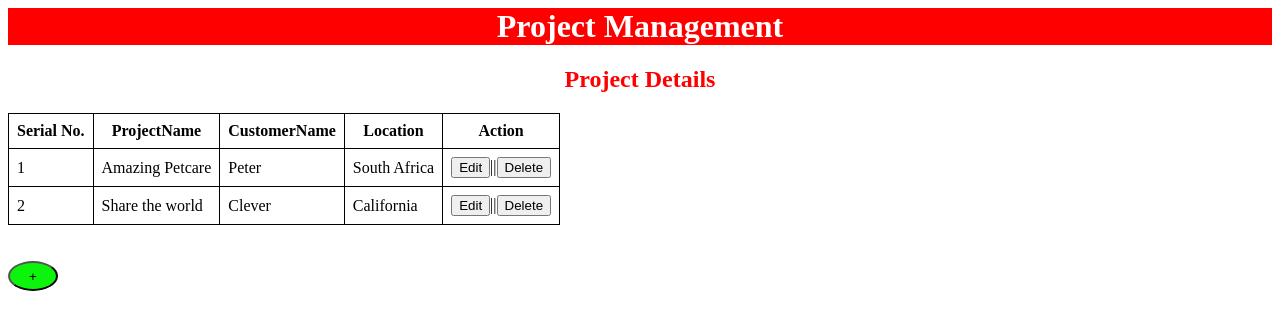
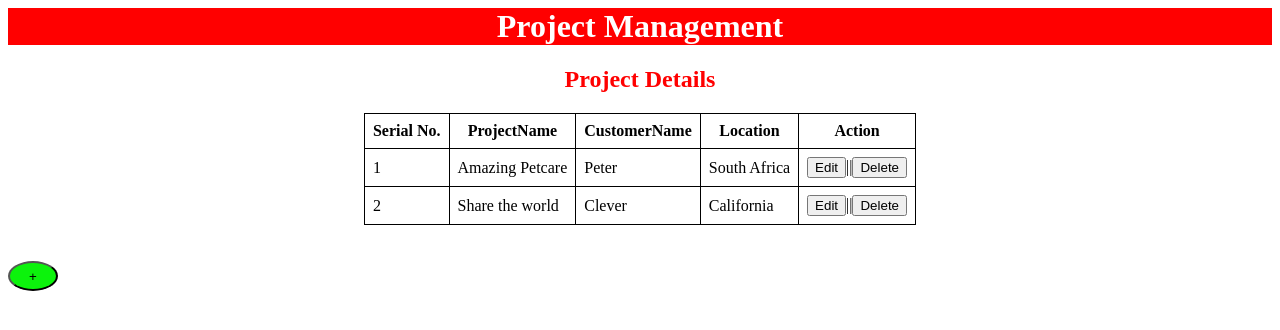
Before and after one commit to kishan-dolcera/angular-project-management-assign-9z12th, an Angular app: page / in a window 1280 px wide. Shown: the top 330 px of the page. Built offline with nearby package versions, Linux system fonts and the light colour scheme.

Commit message:
1 file modified

```diff
--- a/src/app/app.component.css
+++ b/src/app/app.component.css
@@ -13,6 +13,7 @@
   border: 1px solid black;
   border-collapse: collapse;
   padding: 8px;
+  margin-left:auto;margin-right:auto;
 
 }
 
```
